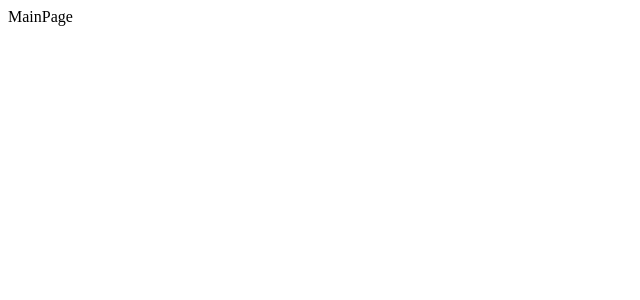
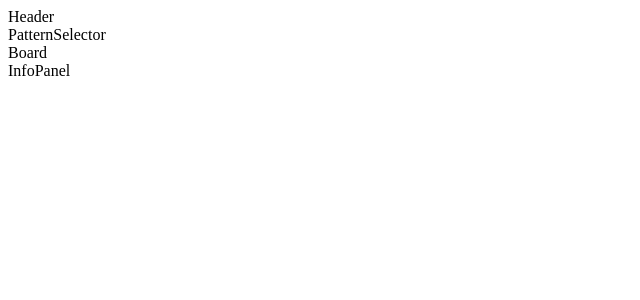
Before and after one commit to NaturalSoda4552/chess-mate-pattern, a React (Vite) app: page / in a window 1280 px wide. Shown: the top 300 px of the page, without its empty margins (0-640 px from the left). Built offline with nearby package versions, Linux system fonts and the light colour scheme.

Commit message:
feat: Header, PatternSelector, Board, InfoPanel 컴포넌트 생성 및 MainPage 페이지에서 연결

```diff
--- /dev/null
+++ b/src/components/Board.jsx
@@ -0,0 +1,5 @@
+const Board = () => {
+  return <div>Board</div>;
+};
+
+export default Board;
--- /dev/null
+++ b/src/components/Header.jsx
@@ -0,0 +1,5 @@
+const Header = () => {
+  return <div>Header</div>;
+};
+
+export default Header;
--- /dev/null
+++ b/src/components/InfoPanel.jsx
@@ -0,0 +1,5 @@
+const InfoPanel = () => {
+  return <div>InfoPanel</div>;
+};
+
+export default InfoPanel;
--- /dev/null
+++ b/src/components/PatternSelector.jsx
@@ -0,0 +1,5 @@
+const PatternSelector = () => {
+  return <div>PatternSelector</div>;
+};
+
+export default PatternSelector;
--- a/src/pages/MainPage.jsx
+++ b/src/pages/MainPage.jsx
@@ -1,11 +1,22 @@
 import styled from 'styled-components';
+import Header from '../components/Header';
+import PatternSelector from '../components/PatternSelector';
+import Board from '../components/Board';
+import InfoPanel from '../components/InfoPanel';
 
 const MainContainer = styled.div`
   color: black;
 `;
 
 const MainPage = () => {
-  return <MainContainer>MainPage</MainContainer>;
+  return (
+    <MainContainer>
+      <Header />
+      <PatternSelector />
+      <Board />
+      <InfoPanel />
+    </MainContainer>
+  );
 };
 
 export default MainPage;
```
